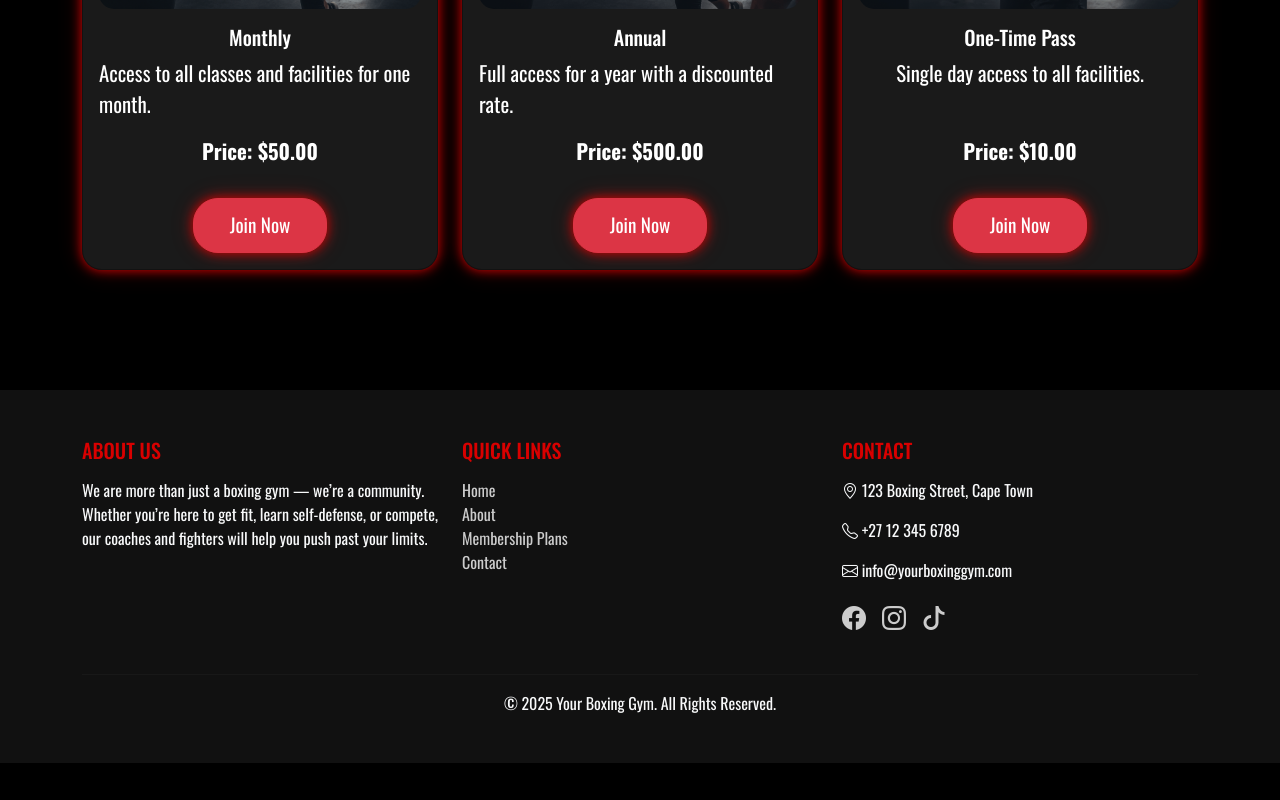
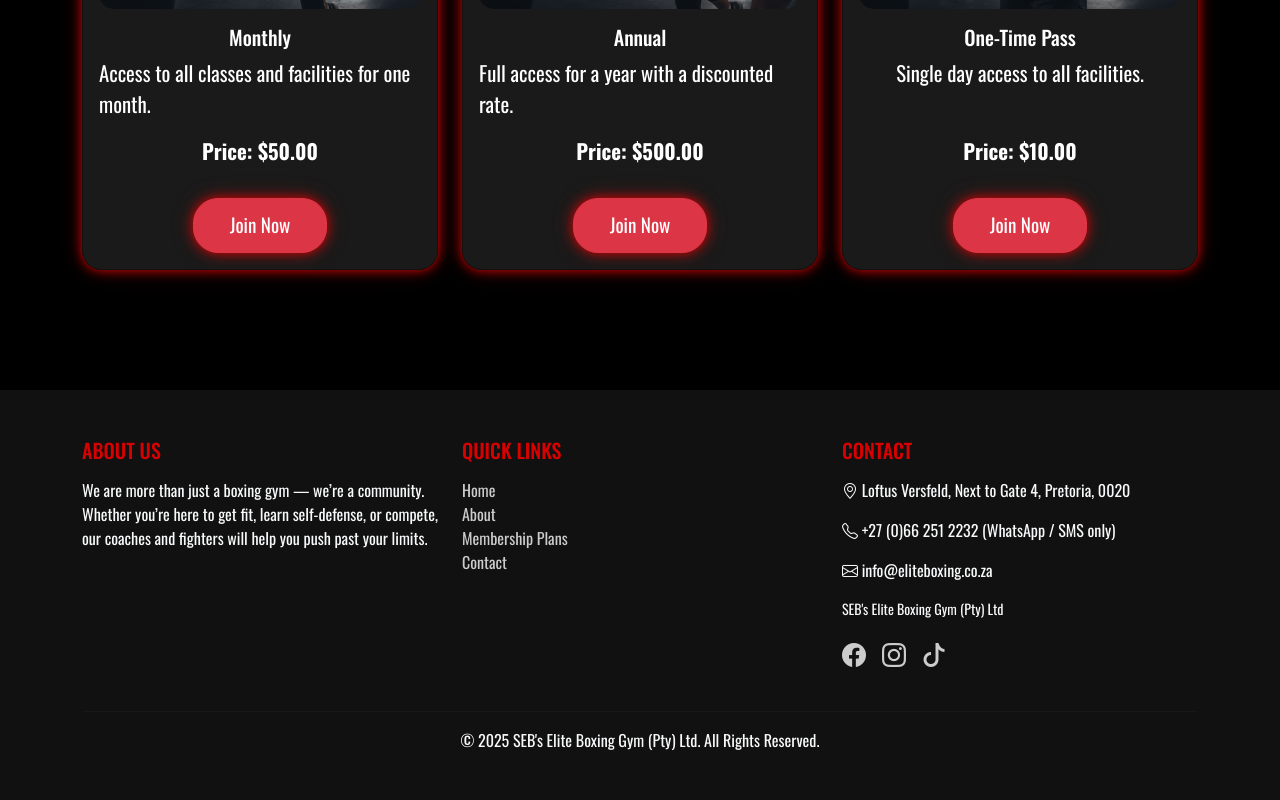
Before and after one commit to PhilipBessong/Portfolio, an Angular app in the folder SebsElite/site/sebselite/: page / in a window 1280 px wide. Shown: the part 2175-2975 px from the top of the page. Before the commit the page ends 2938 px from the top, so only its background shows below. Built offline with nearby package versions, Linux system fonts and the light colour scheme.

Commit message:
Footer Section Routing Update

```diff
--- a/SebsElite/site/sebselite/src/app/footer/footer.html
+++ b/SebsElite/site/sebselite/src/app/footer/footer.html
@@ -1,5 +1,5 @@
- <!-- ======= Footer Section ======= -->
-<footer class="footer-section py-5 mt-5 text-light" style="background: #111;">
+<!-- ======= Footer Section ======= -->
+<footer class="footer-section py-5 mt-5 text-light">
   <div class="container">
     <div class="row">
       <!-- About -->
@@ -16,23 +16,31 @@
       <div class="col-md-4 mb-4">
         <h5 class="text-uppercase mb-3" style="color: #d80000;">Quick Links</h5>
         <ul class="list-unstyled">
-          <li><a routerLink="/" class="footer-link">Home</a></li>
-          <li><a routerLink="/about" class="footer-link">About</a></li>
-          <li><a routerLink="/plans" class="footer-link">Membership Plans</a></li>
-          <li><a routerLink="/contact" class="footer-link">Contact</a></li>
+          <li><a href="" class="footer-link">Home</a></li>
+          <li><a href="/about" class="footer-link">About</a></li>
+          <li><a href="/plans" class="footer-link">Membership Plans</a></li>
+          <li><a href="/contact" class="footer-link">Contact</a></li>
         </ul>
       </div>
 
       <!-- Contact & Social -->
       <div class="col-md-4 mb-4">
         <h5 class="text-uppercase mb-3" style="color: #d80000;">Contact</h5>
-        <p><i class="bi bi-geo-alt"></i> 123 Boxing Street, Cape Town</p>
-        <p><i class="bi bi-telephone"></i> +27 12 345 6789</p>
-        <p><i class="bi bi-envelope"></i> info@yourboxinggym.com</p>
+        <p><i class="bi bi-geo-alt"></i> Loftus Versfeld, Next to Gate 4, Pretoria, 0020</p>
+        <p><i class="bi bi-telephone"></i> +27 (0)66 251 2232 (WhatsApp / SMS only)</p>
+        <p><i class="bi bi-envelope"></i> info@eliteboxing.co.za</p>
+        <p class="small mt-2">SEB's Elite Boxing Gym (Pty) Ltd</p>
+
         <div class="social-links mt-3">
-          <a href="https://web.facebook.com/SEBEliteBoxing/?_rdc=1&_rdr#" target="_blank" class="me-3"><i class="bi bi-facebook fs-4"></i></a>
-          <a href="https://www.instagram.com/sebselite" target="_blank" class="me-3"><i class="bi bi-instagram fs-4"></i></a>
-          <a href="https://www.tiktok.com/@sebsboxing?lang=en" target="_blank"><i class="bi bi-tiktok fs-4"></i></a>
+          <a href="https://web.facebook.com/SEBEliteBoxing/?_rdc=1&_rdr#" target="_blank" class="me-3">
+            <i class="bi bi-facebook fs-4"></i>
+          </a>
+          <a href="https://www.instagram.com/sebselite" target="_blank" class="me-3">
+            <i class="bi bi-instagram fs-4"></i>
+          </a>
+          <a href="https://www.tiktok.com/@sebsboxing?lang=en" target="_blank">
+            <i class="bi bi-tiktok fs-4"></i>
+          </a>
         </div>
       </div>
     </div>
@@ -40,8 +48,10 @@
     <hr style="border-color: rgba(255,255,255,0.1);" />
 
     <div class="text-center mt-3">
-      <p class="mb-0">&copy; {{ currentYear }} Your Boxing Gym. All Rights Reserved.</p>
-    </div>
+  <p class="mb-0">
+    &copy; {{ currentYear }} SEB's Elite Boxing Gym (Pty) Ltd. All Rights Reserved.
+  </p>
+</div>
   </div>
 </footer>
 <!-- End Footer Section -->
```
